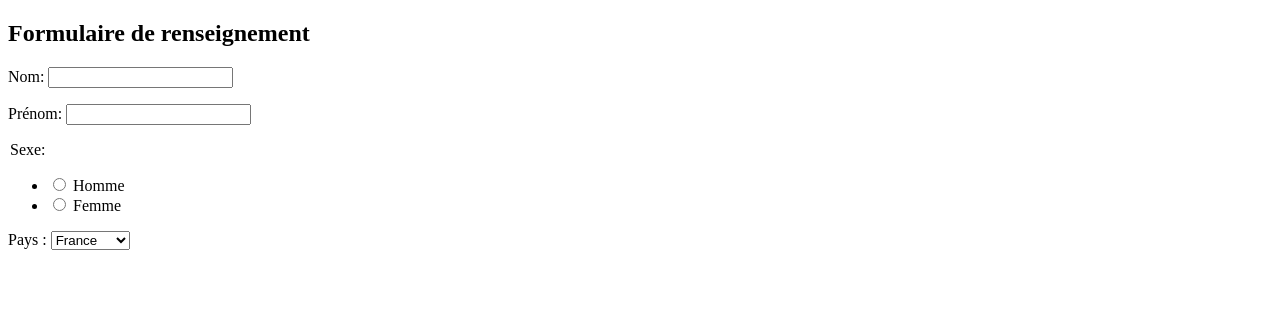
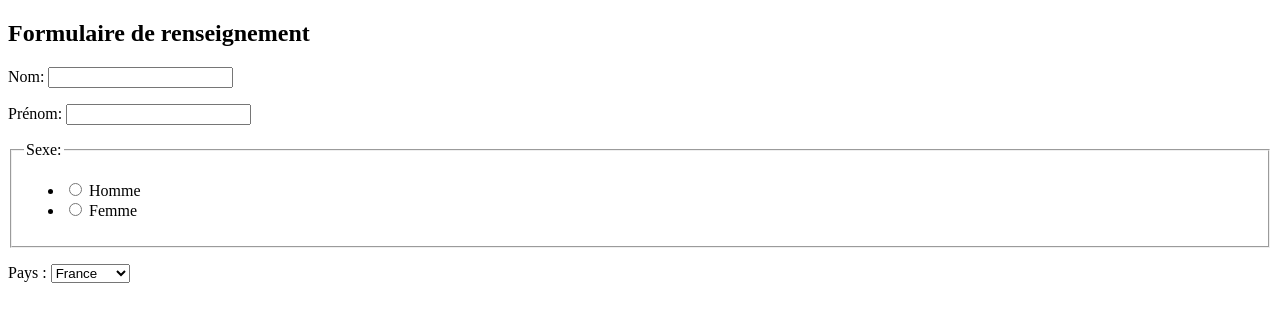
Before and after one commit to AngelHeavens/Act_1, a plain HTML site: page index.html in a window 1280 px wide. Drawn offline with Linux system fonts and the light colour scheme.

Commit message:
Ajout d'élements esthéthiques

```diff
--- a/index.html
+++ b/index.html
@@ -18,7 +18,7 @@
 			<input type="text" name="prenom" id="prenom"/>
 			</p>
 
-			<legend>Sexe:</legend>
+			<fieldset><legend>Sexe:</legend>
 
 			<ul>
 			<li>
@@ -32,7 +32,9 @@
             </li>
 			</ul>
 
-			<p>
+            </fieldset>
+
+            <p>
 			<label for="pays">Pays : </label>
 			<select name="pays" id="pays">
 			<optgroup label="Europe">
```
